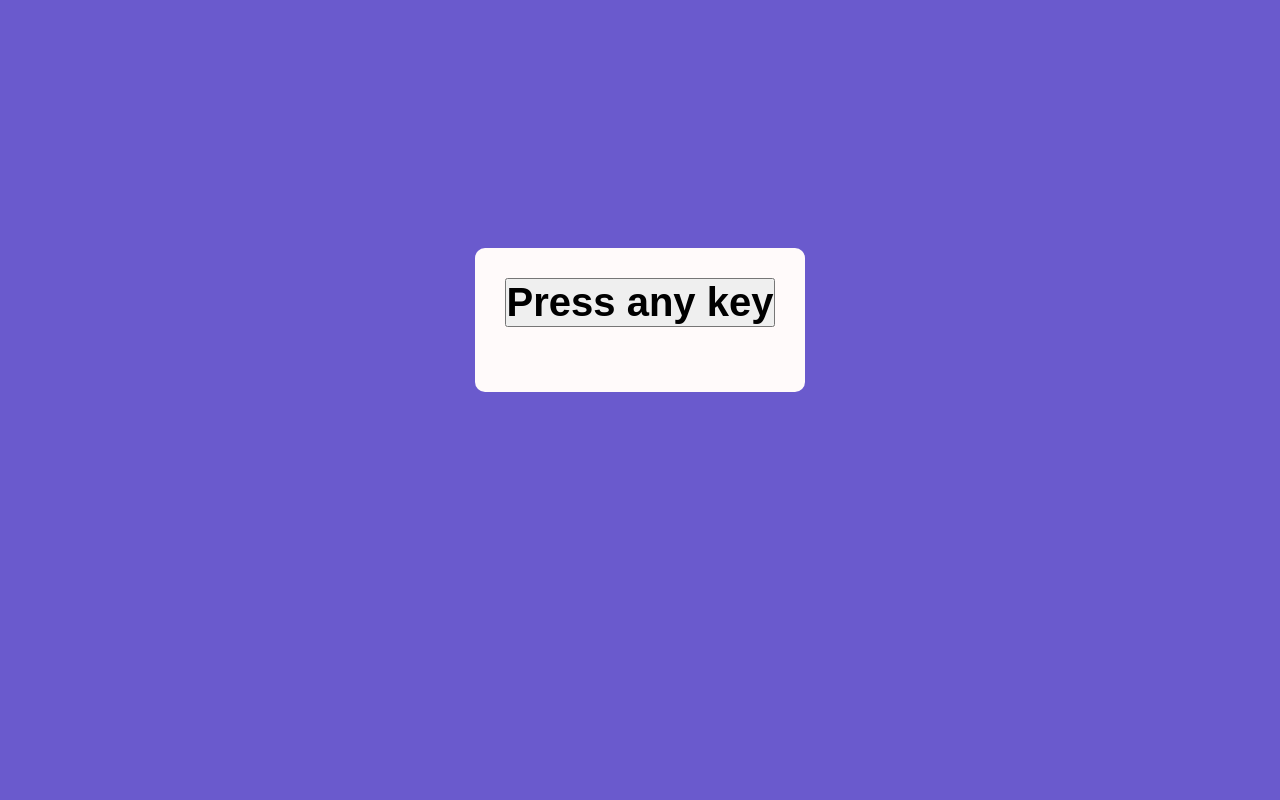
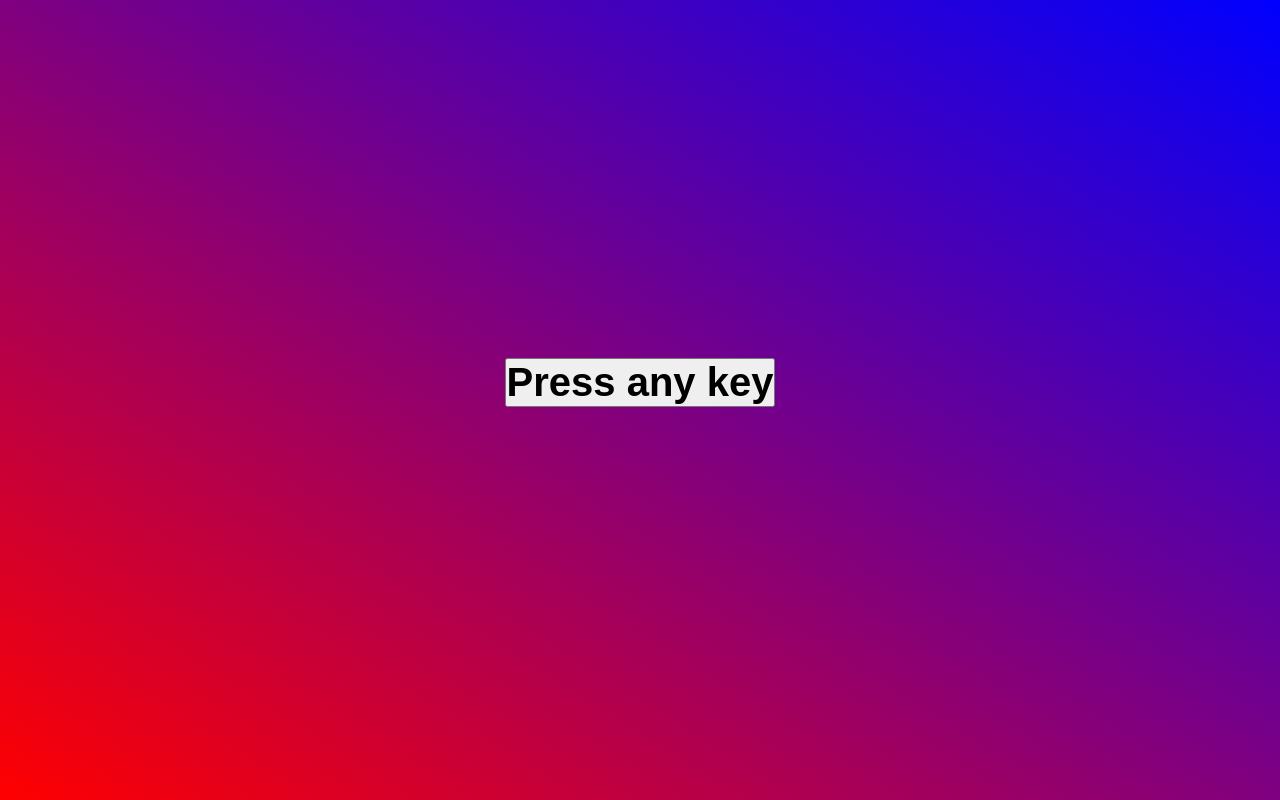
Before and after one commit to afif-xcode/keyPressed, a plain HTML site: page index.html in a window 1280 px wide. Drawn offline with Linux system fonts and the light colour scheme.

Commit message:
added css

```diff
--- a/style.css
+++ b/style.css
@@ -8,11 +8,11 @@ body{
     align-items: center;
     justify-content: center;
     text-align: center;
-    min-height: 80vh;
-    background-color: slateblue;
+    min-height: 100vh;
+    background-image:linear-gradient(to top right, red ,blue);
+    background-repeat: no-repeat;
 }
 section{
-    background-color: snow;
     padding: 30px 30px 30px 30px;
     border-radius: 10px;
 }
```
